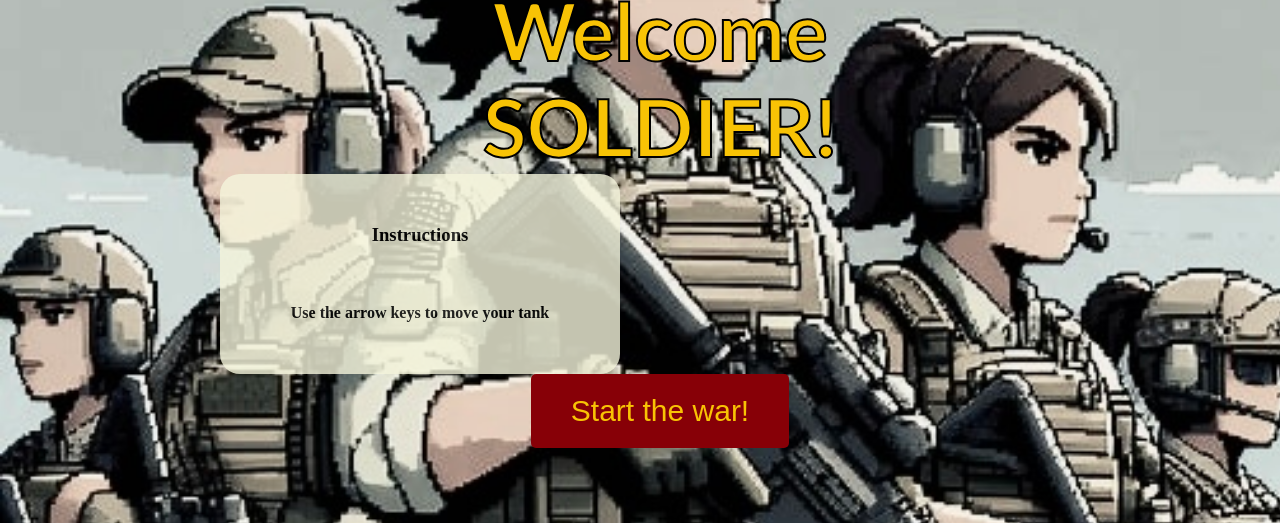
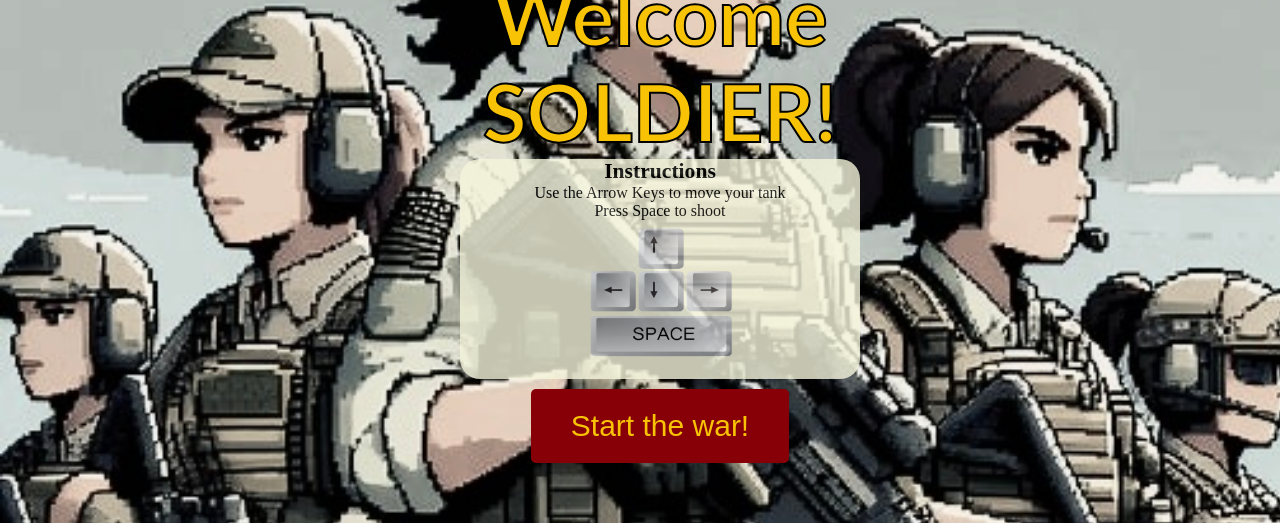
Before and after one commit to PabloSanchezCamara/tanks-battle, a plain HTML site: page index.html in a window 1280 px wide. Shown: the part 317-840 px from the top of the page. Drawn offline with Linux system fonts and the light colour scheme.

Commit message:
Pantalla start modificada, antes de tocar movimiento enemigos por todos los lados

```diff
--- a/index.html
+++ b/index.html
@@ -13,19 +13,23 @@
         <img src="./images/logo.jpeg" alt="" class="logo-img" />
         <br />
         <h1 id="title">Welcome <br> SOLDIER!</h1>
-        <div id="instructions-panel"><p>
-            <h3>Instructions</h3>
-        <br />
-        <h4>Use the arrow keys to move your tank</h4>
-        </p></div>
+        <div id="instructions-panel">
+        <span id="instructions-line">Instructions</span>
+        <br>
+        Use the Arrow Keys to move your tank
+        <br>
+        Press Space to shoot
+        <br>
+        <img src="./images/space-arrows.png" alt="" class="instructions-img" />
+        </div>
         <button id="start-btn">Start the war!</button>
     </div>
     <!-- GAME SCREEN -->
     <div id="game-container">
         <div>
             <h1>TANKS BATTLE</h1>
-            <p>Kills: <span id="kills">0</span></p>
-            <p>Lives: <span id="lives">3</span></p>
+            <p>Kills: <span id="kills-counter">0</span></p>
+            <p>Lives: <span id="lives-counter">3</span></p>
         </div>
 
         <div id="game-box"></div>
--- a/js/game.js
+++ b/js/game.js
@@ -66,6 +66,7 @@ class Game {
                 this.enemies.splice(i, 1);
                 this.lives--;
                 i--;
+                //this.updateLivesCounter(); MIRAR
             }
 
             else if (enemy.top > this.height){
@@ -89,6 +90,7 @@ class Game {
                 disparo.elementShoot.remove();
                 this.enemies.splice(i, 1);
                 i--;
+               // this.updateKillsCounter();
             }}
         }
 
@@ -107,6 +109,16 @@ class Game {
         this.disparos.push(disparoObj);
     }
 
+    updateKillsCounter() {
+        const killsCounterElement = document.querySelector("#kills-counter");
+        killsCounterElement.textContent = `Kills: ${this.kills}`;
+    }
+
+      updateLivesCounter() {
+        const livesCounterElement = document.querySelector("#lives-counter");
+        livesCounterElement.textContent = `Lives: ${this.lives}`;
+    }
+
     endGame(){
     this.tanque.elementTank.remove();
     this.enemies.forEach( function (enemy){
--- a/js/main.js
+++ b/js/main.js
@@ -37,7 +37,7 @@ function handleKeyDown(event){
     if (key === "ArrowDown"){
         gameObj.tanque.directionY = 1;
     }
-    if (key === "f"){
+    if (key === " "){
         // gameObj.disparos.directionX = -1;
         gameObj.createNewShoot()
      }
--- a/style/style.css
+++ b/style/style.css
@@ -73,14 +73,23 @@ body {
 
 #instructions-panel {
     background-color: beige;
-    height: 200px;
+    height: 220px;
     width: 400px;
-    justify-content: center;
-    align-items: center;
     border-radius: 20px;
-    align-content: center;
-    margin-left: 25vh;
-    margin-right: 25vh;
     opacity: 0.8;
+    margin: 0 auto;
+    margin-bottom: 10px;
+}
+
+.instructions-img {
+    width: 20vh;
+    height: 17vh;
+    margin-top: 5px;
+    opacity: "none";
+}
+
+#instructions-line {
+    font-size:1.35em;
+    font-weight: bold;
 
 }
```
Also changed, not shown: images/space-arrows.png (added), 1 other file.
